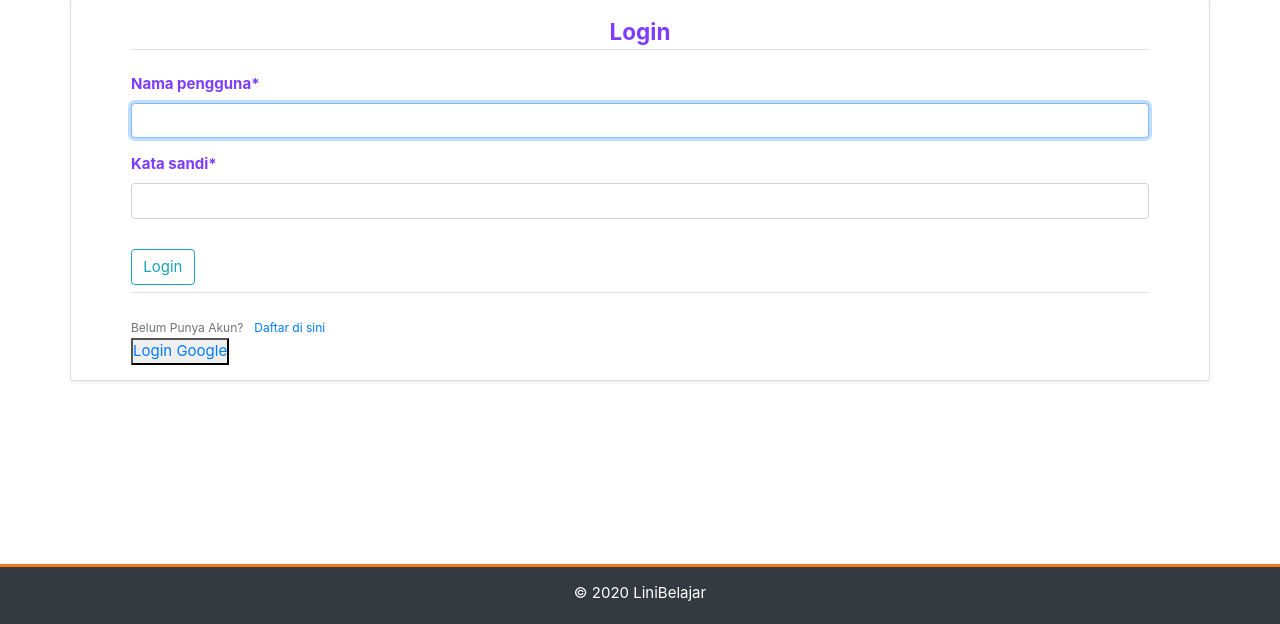
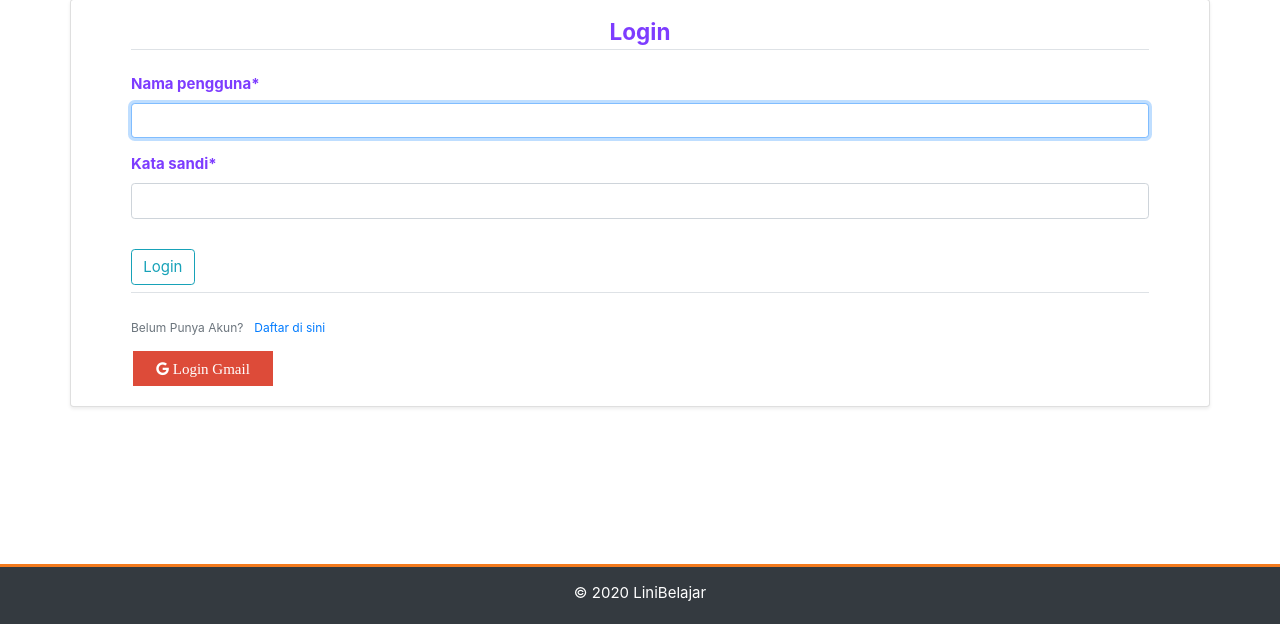
Before and after one commit to oktoberlin/Project1, a Django app: page /login/ in a window 1280 px wide. Shown: the part 176-800 px from the top of the page. Run offline with Django 3.2, Linux system fonts and the light colour scheme; some libraries are stand-ins or nearby versions.

Commit message:
finsih google icon

```diff
--- a/LiniBelajar/LiniBelajar/settings.py
+++ b/LiniBelajar/LiniBelajar/settings.py
@@ -53,6 +53,7 @@ INSTALLED_APPS = [
     'allauth.socialaccount',
 
     'allauth.socialaccount.providers.google',
+    'allauth.socialaccount.providers.facebook',
 ]
 
 MIDDLEWARE = [
--- a/LiniBelajar/community/templates/community.html
+++ b/LiniBelajar/community/templates/community.html
@@ -7,7 +7,8 @@
     <h4 class="display-4 text-center mb-2 home-title" style="margin-top:-20px;">Berbagi Pengalaman di sini</h4>
 
         <div class="text-center mt-0 mb-4">
-            <button type="button" class="btn btn-sm counseling shadow-sm rounded line-height"><a class="nav-link counselingitem" href="{% url 'post-create' %}">Buat Post</a></button>
+            <button class="btn purple-gradient">Purple</button>
+            <button type="button" class="btn btn-sm counseling1 shadow-sm rounded line-height1"><a class="nav-link counselingitem1" href="{% url 'post-create' %}">Buat Post</a></button>
         </div>
 
     {% for post in posts %}
--- a/LiniBelajar/static/css/home.css
+++ b/LiniBelajar/static/css/home.css
@@ -7,6 +7,12 @@
 	margin-top: 7px;
 	margin-bottom: 9px;
 }
+.line-height1 {
+	line-height: 7px;
+	margin-top: 7px;
+	margin-bottom: 9px;
+}
+
 .navfont {
 	color: #7d3cff !important;
 	font-weight: bold;
@@ -30,16 +36,36 @@ h1 {
 	transition: all 0.3s ease 0s;
 }
 
+.counseling1 {
+	border-radius: 30px;
+	background: #8d54ff !important;
+	transition: all 0.3s ease 0s;
+}
+
 .counselingitem {
 	color: white !important;
 	font-weight: bold;
 	font-size: 18px;
 }
+
+.counselingitem1 {
+	color: white !important;
+	font-weight: bold;
+	font-size: 14px;
+}
 .counselingitem:hover {
 	color: #8d54ff !important;
 }
 
+.counselingitem1:hover {
+	color: #8d54ff !important;
+}
 .counseling:hover {
+	background: white !important;
+	border: 1px solid #8d54ff !important;
+}
+
+.counseling1:hover {
 	background: white !important;
 	border: 1px solid #8d54ff !important;
 }
@@ -149,3 +175,27 @@ body {
 	color: #ffb60d;
 	font-size: 30px;
 }
+
+.fa {
+	padding: 10px;
+	font-size: 30px;
+	width: 140px;
+	text-align: center;
+	text-decoration: none;
+	margin: 5px 2px;
+}
+
+.fa:hover {
+	opacity: 0.7;
+}
+
+.fa-google {
+	background: #dd4b39;
+	color: white;
+	font-weight: bold;
+}
+
+.fa-facebook {
+	background: #3b5998;
+	color: white;
+}
--- a/LiniBelajar/templates/layout.html
+++ b/LiniBelajar/templates/layout.html
@@ -8,10 +8,11 @@
 
     <!-- Bootstrap CSS -->
     <link rel="stylesheet" href="https://stackpath.bootstrapcdn.com/bootstrap/4.5.0/css/bootstrap.min.css" integrity="sha384-9aIt2nRpC12Uk9gS9baDl411NQApFmC26EwAOH8WgZl5MYYxFfc+NcPb1dKGj7Sk" crossorigin="anonymous">
-    <link rel="stylesheet" type="text/css" href="{% static 'css/home.css' %}?v={21}">
+    <link rel="stylesheet" type="text/css" href="{% static 'css/home.css' %}?v={22}">
     <link rel="stylesheet" href="https://use.fontawesome.com/releases/v5.7.2/css/all.css" integrity="sha384-fnmOCqbTlWIlj8LyTjo7mOUStjsKC4pOpQbqyi7RrhN7udi9RwhKkMHpvLbHG9Sr"
     crossorigin="anonymous">
     <link href="https://fonts.googleapis.com/css2?family=Roboto:wght@300&display=swap" rel="stylesheet">
+    <link rel="stylesheet" href="https://cdnjs.cloudflare.com/ajax/libs/font-awesome/4.7.0/css/font-awesome.min.css">
 
     <title>LiniBelajar</title>
     </head>
--- a/LiniBelajar/templates/nav-bar.html
+++ b/LiniBelajar/templates/nav-bar.html
@@ -7,7 +7,9 @@
 
         <ul class="navbar-nav ml-5 justify-content-between">
             <li class="nav-item pt-2" style="margin-top:-9px; margin-left: 55px;">
-                <a class="navfont" href="#" role="button" aria-haspopup="true" aria-expanded="false">Kelas Gratis</a>
+                <button class="btn btn-sm counseling shadow-sm rounded line-height">
+                <a class="nav-link counselingitem" href="#" type="button">Kelas Gratis</a>
+                </button>
             </li>
         </ul>
         <button class="navbar-toggler" type="button" data-toggle="collapse" data-target="#navbarSupportedContent" aria-controls="navbarSupportedContent" aria-expanded="false" aria-label="Toggle navigation">
--- a/LiniBelajar/user/templates/login.html
+++ b/LiniBelajar/user/templates/login.html
@@ -31,7 +31,10 @@
         </div>
 
         <div>
-            <button><a href="{% provider_login_url 'google' %}">Login Google</a></button>
+            <div class="mt-2 mr-3">
+            <a href="{% provider_login_url 'google' %}"><i class="fa fa-google"> Login Gmail</i>
+            </a>
+            </div>
         </div>
     </div>
 </div>
```
Also changed, not shown: LiniBelajar/db.sqlite3.
